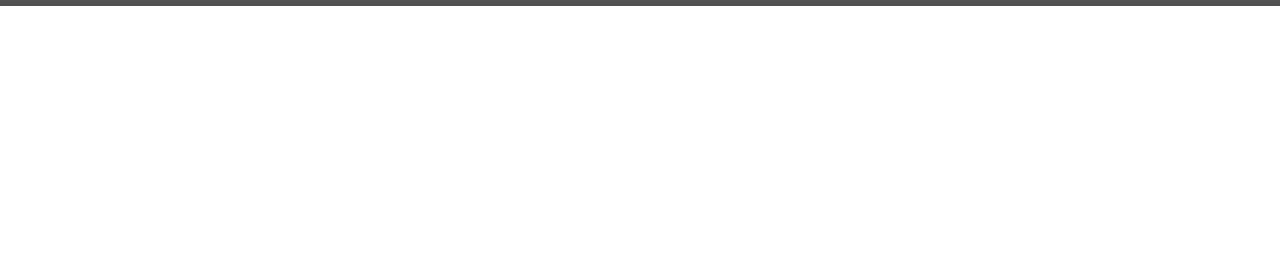
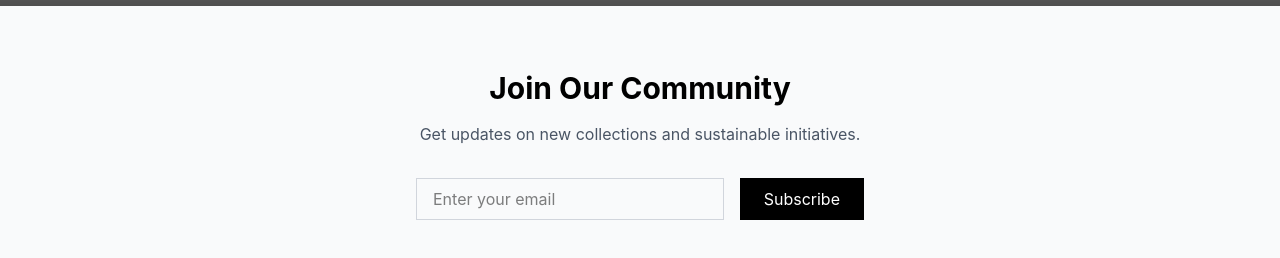
Before and after one commit to MohammedTausif/ecommerce, a React (Vite) app in the folder frontend/: page / in a window 1280 px wide. Shown: the part 1485-1743 px from the top of the page. Before the commit the page ends 1491 px from the top, so only its background shows below. Built offline with nearby package versions, Linux system fonts and the light colour scheme; grey boxes are pictures that could not be loaded; a web font is replaced by a local one.

Commit message:
Added newsletter page

```diff
--- a/frontend/src/components/Layout/UserLayout.jsx
+++ b/frontend/src/components/Layout/UserLayout.jsx
@@ -15,6 +15,7 @@
             <Navbar />
             <HeroSection/>
             <CategoriesPage/>
+            <Newsletter/>
         </>
     )
 }
--- /dev/null
+++ b/frontend/src/pages/Newsletter.jsx
@@ -0,0 +1,20 @@
+export const Newsletter = () => {
+    return (
+      <div className="bg-gray-50 py-16">
+        <div className="max-w-7xl mx-auto px-4 text-center">
+          <h2 className="text-3xl font-bold mb-4">Join Our Community</h2>
+          <p className="text-gray-600 mb-8">Get updates on new collections and sustainable initiatives.</p>
+          <div className="max-w-md mx-auto flex gap-4">
+            <input
+              type="email"
+              placeholder="Enter your email"
+              className="flex-1 px-4 py-2 border border-gray-300"
+            />
+            <button className="bg-black text-white px-6 py-2 hover:bg-gray-800 transition">
+              Subscribe
+            </button>
+          </div>
+        </div>
+      </div>
+    );
+  };
```
